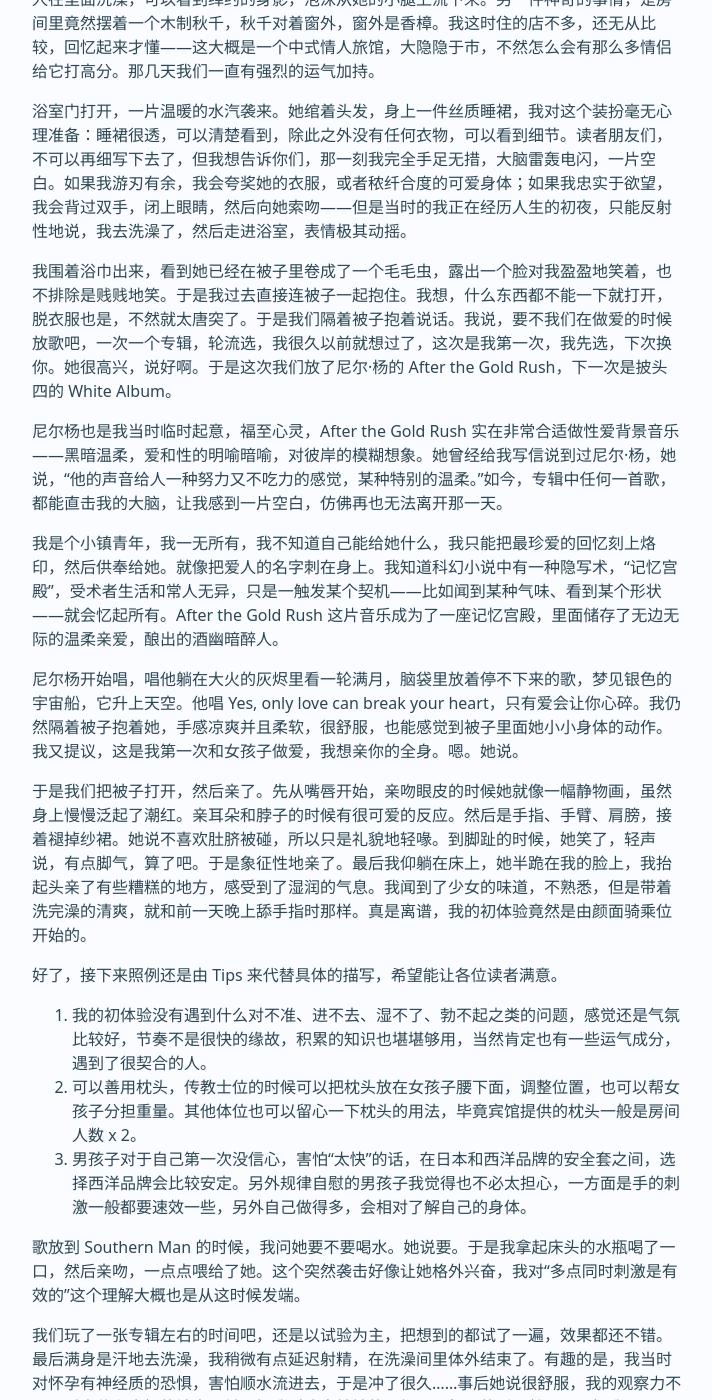
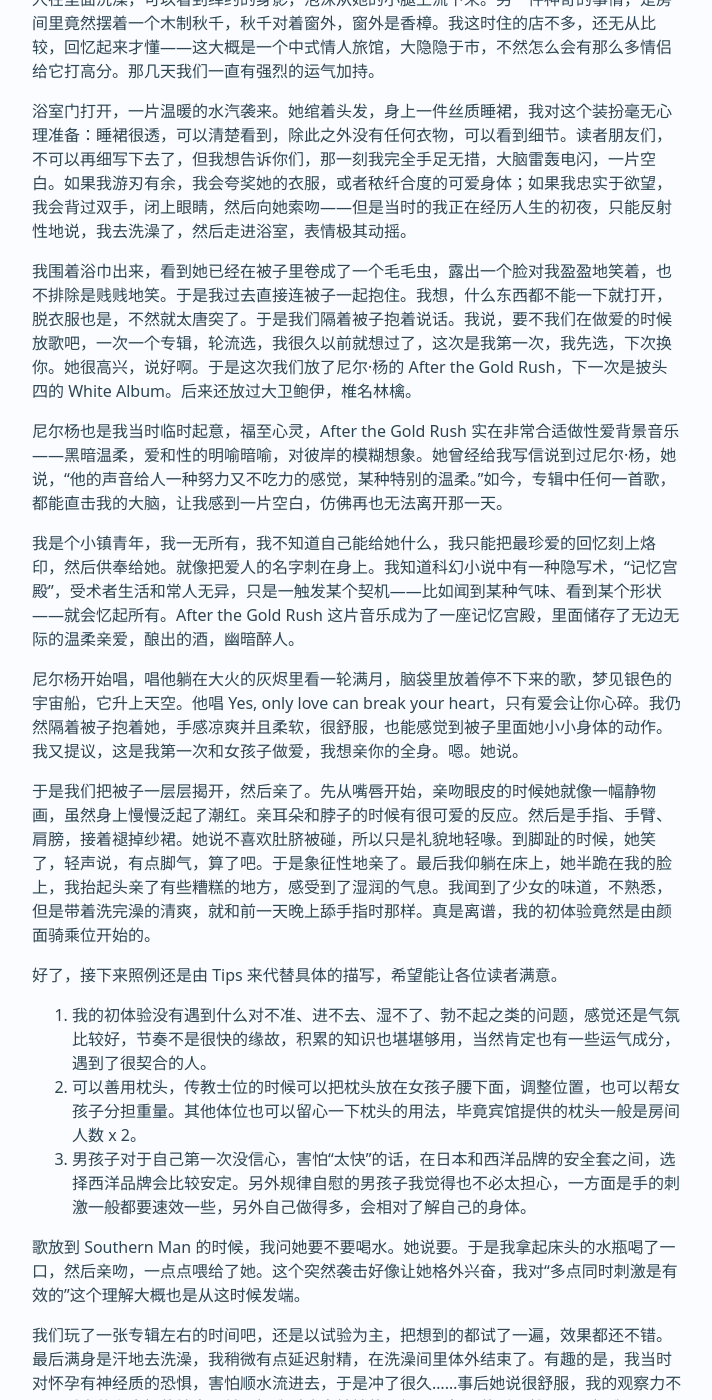
Before and after one commit to ofey404/ofey404.github.io, a Jekyll site: the page built from _posts/2022-05-01-100-emails.zh.markdown, in a window 1280 px wide and 1400 px high, scrolled down 11235 px. Shown: the whole window, without its empty margins (283-995 px from the left). Built offline with Jekyll 4.4.1, drawn with Linux system fonts in a browser that asks for light colours; some of the changed text lies outside the part shown.

Commit message:
Update 2022-05-01-100-emails.zh.markdown

```diff
--- a/_posts/2022-05-01-100-emails.zh.markdown
+++ b/_posts/2022-05-01-100-emails.zh.markdown
@@ -243,15 +243,15 @@ lang-ref: 2022-05-01-100-emails
 
 浴室门打开，一片温暖的水汽袭来。她绾着头发，身上一件丝质睡裙，我对这个装扮毫无心理准备：睡裙很透，可以清楚看到，除此之外没有任何衣物，可以看到细节。读者朋友们，不可以再细写下去了，但我想告诉你们，那一刻我完全手足无措，大脑雷轰电闪，一片空白。如果我游刃有余，我会夸奖她的衣服，或者秾纤合度的可爱身体；如果我忠实于欲望，我会背过双手，闭上眼睛，然后向她索吻——但是当时的我正在经历人生的初夜，只能反射性地说，我去洗澡了，然后走进浴室，表情极其动摇。
 
-我围着浴巾出来，看到她已经在被子里卷成了一个毛毛虫，露出一个脸对我盈盈地笑着，也不排除是贱贱地笑。于是我过去直接连被子一起抱住。我想，什么东西都不能一下就打开，脱衣服也是，不然就太唐突了。于是我们隔着被子抱着说话。我说，要不我们在做爱的时候放歌吧，一次一个专辑，轮流选，我很久以前就想过了，这次是我第一次，我先选，下次换你。她很高兴，说好啊。于是这次我们放了尼尔·杨的 After the Gold Rush，下一次是披头四的 White Album。
+我围着浴巾出来，看到她已经在被子里卷成了一个毛毛虫，露出一个脸对我盈盈地笑着，也不排除是贱贱地笑。于是我过去直接连被子一起抱住。我想，什么东西都不能一下就打开，脱衣服也是，不然就太唐突了。于是我们隔着被子抱着说话。我说，要不我们在做爱的时候放歌吧，一次一个专辑，轮流选，我很久以前就想过了，这次是我第一次，我先选，下次换你。她很高兴，说好啊。于是这次我们放了尼尔·杨的 After the Gold Rush，下一次是披头四的 White Album。后来还放过大卫鲍伊，椎名林檎。
 
 尼尔杨也是我当时临时起意，福至心灵，After the Gold Rush 实在非常合适做性爱背景音乐——黑暗温柔，爱和性的明喻暗喻，对彼岸的模糊想象。她曾经给我写信说到过尼尔·杨，她说，“他的声音给人一种努力又不吃力的感觉，某种特别的温柔。”如今，专辑中任何一首歌，都能直击我的大脑，让我感到一片空白，仿佛再也无法离开那一天。
 
-我是个小镇青年，我一无所有，我不知道自己能给她什么，我只能把最珍爱的回忆刻上烙印，然后供奉给她。就像把爱人的名字刺在身上。我知道科幻小说中有一种隐写术，“记忆宫殿”，受术者生活和常人无异，只是一触发某个契机——比如闻到某种气味、看到某个形状——就会忆起所有。After the Gold Rush 这片音乐成为了一座记忆宫殿，里面储存了无边无际的温柔亲爱，酿出的酒幽暗醉人。
+我是个小镇青年，我一无所有，我不知道自己能给她什么，我只能把最珍爱的回忆刻上烙印，然后供奉给她。就像把爱人的名字刺在身上。我知道科幻小说中有一种隐写术，“记忆宫殿”，受术者生活和常人无异，只是一触发某个契机——比如闻到某种气味、看到某个形状——就会忆起所有。After the Gold Rush 这片音乐成为了一座记忆宫殿，里面储存了无边无际的温柔亲爱，酿出的酒，幽暗醉人。
 
 尼尔杨开始唱，唱他躺在大火的灰烬里看一轮满月，脑袋里放着停不下来的歌，梦见银色的宇宙船，它升上天空。他唱 Yes, only love can break your heart，只有爱会让你心碎。我仍然隔着被子抱着她，手感凉爽并且柔软，很舒服，也能感觉到被子里面她小小身体的动作。我又提议，这是我第一次和女孩子做爱，我想亲你的全身。嗯。她说。
 
-于是我们把被子打开，然后亲了。先从嘴唇开始，亲吻眼皮的时候她就像一幅静物画，虽然身上慢慢泛起了潮红。亲耳朵和脖子的时候有很可爱的反应。然后是手指、手臂、肩膀，接着褪掉纱裙。她说不喜欢肚脐被碰，所以只是礼貌地轻喙。到脚趾的时候，她笑了，轻声说，有点脚气，算了吧。于是象征性地亲了。最后我仰躺在床上，她半跪在我的脸上，我抬起头亲了有些糟糕的地方，感受到了湿润的气息。我闻到了少女的味道，不熟悉，但是带着洗完澡的清爽，就和前一天晚上舔手指时那样。真是离谱，我的初体验竟然是由颜面骑乘位开始的。
+于是我们把被子一层层揭开，然后亲了。先从嘴唇开始，亲吻眼皮的时候她就像一幅静物画，虽然身上慢慢泛起了潮红。亲耳朵和脖子的时候有很可爱的反应。然后是手指、手臂、肩膀，接着褪掉纱裙。她说不喜欢肚脐被碰，所以只是礼貌地轻喙。到脚趾的时候，她笑了，轻声说，有点脚气，算了吧。于是象征性地亲了。最后我仰躺在床上，她半跪在我的脸上，我抬起头亲了有些糟糕的地方，感受到了湿润的气息。我闻到了少女的味道，不熟悉，但是带着洗完澡的清爽，就和前一天晚上舔手指时那样。真是离谱，我的初体验竟然是由颜面骑乘位开始的。
 
 好了，接下来照例还是由 Tips 来代替具体的描写，希望能让各位读者满意。
 
```
Also changed, not shown: other parts of _posts/2022-05-01-100-emails.zh.markdown (+4 -4 lines).
